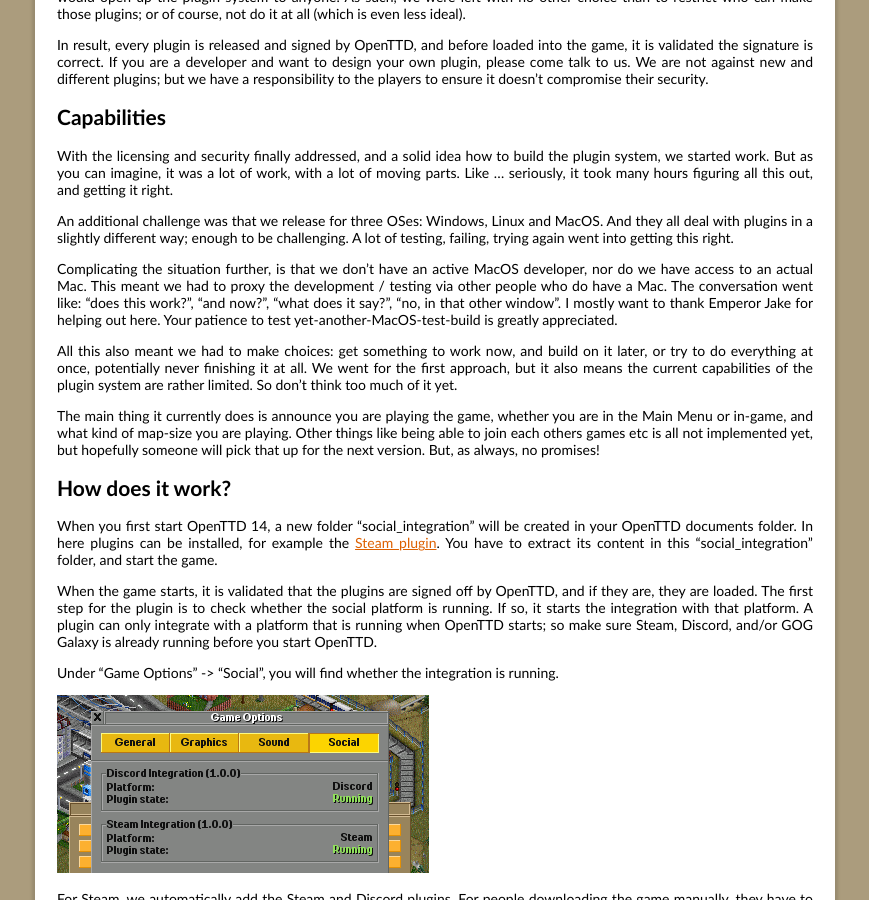
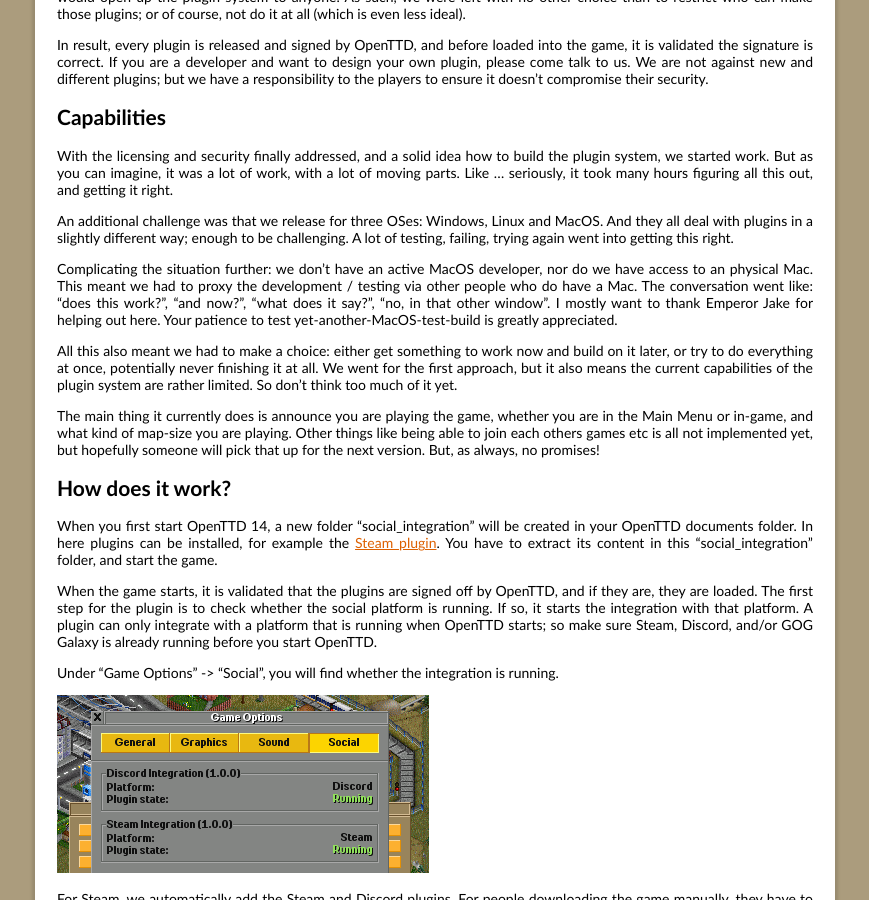
Before and after one commit to OpenTTD/website, a Jekyll site: the page built from _posts/2024-03-02-social-integration.md, in a window 1280 px wide and 900 px high, scrolled down 1790 px. Shown: the whole window, without its empty margins (205-1074 px from the left). Built offline with Jekyll 4.4.1, drawn with Linux system fonts in a browser that asks for light colours.

Commit message:
Final final touch-ups

```diff
--- a/_posts/2024-03-02-social-integration.md
+++ b/_posts/2024-03-02-social-integration.md
@@ -102,13 +102,13 @@ An additional challenge was that we release for three OSes: Windows, Linux and M
 And they all deal with plugins in a slightly different way; enough to be challenging.
 A lot of testing, failing, trying again went into getting this right.
 
-Complicating the situation further, is that we don't have an active MacOS developer, nor do we have access to an actual Mac.
+Complicating the situation further: we don't have an active MacOS developer, nor do we have access to an physical Mac.
 This meant we had to proxy the development / testing via other people who do have a Mac.
 The conversation went like: "does this work?", "and now?", "what does it say?", "no, in that other window".
 I mostly want to thank Emperor Jake for helping out here.
 Your patience to test yet-another-MacOS-test-build is greatly appreciated.
 
-All this also meant we had to make choices: get something to work now, and build on it later, or try to do everything at once, potentially never finishing it at all.
+All this also meant we had to make a choice: either get something to work now and build on it later, or try to do everything at once, potentially never finishing it at all.
 We went for the first approach, but it also means the current capabilities of the plugin system are rather limited.
 So don't think too much of it yet.
 
```
